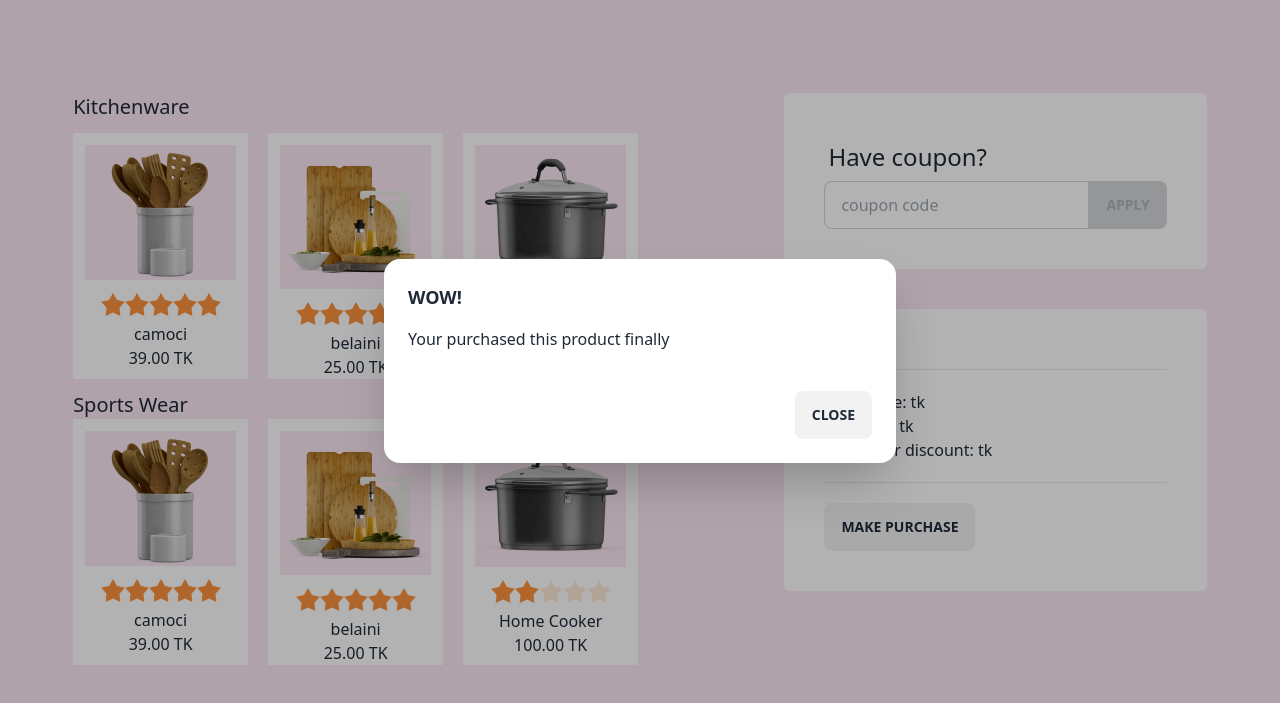
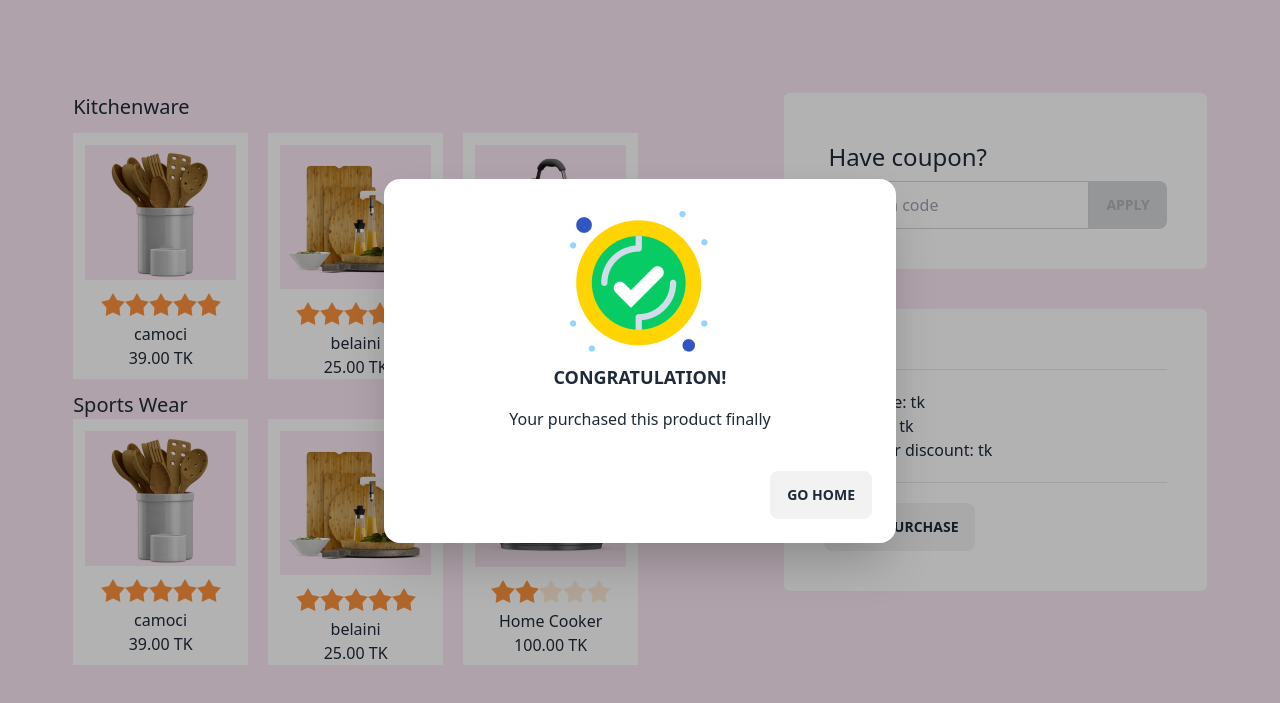
Before and after one commit to anikmk/summer-sale-landing-page, a plain HTML site: page index.html in a window 1280 px wide. Both pictures are taken after a click on the button "MAKE PURCHASE". Shown: the part 483-1186 px from the top of the page. Drawn offline with nearby package versions, Linux system fonts and the light colour scheme.

Commit message:
added modal

```diff
--- a/index.html
+++ b/index.html
@@ -163,12 +163,14 @@
                     <!-- Open the modal using ID.showModal() method -->
                     <button class="btn" onclick="my_modal_1.showModal()">Make Purchase</button>
                     <dialog id="my_modal_1" class="modal">
-                        <form method="dialog" class="modal-box">
-                            <h3 class="font-bold text-lg">WOW!</h3>
+                        <form method="dialog" class="modal-box text-center">
+                            <img src="images/congo.png" class="mx-auto" alt="">
+                            <h3 class="font-bold text-lg">CONGRATULATION!</h3>
                             <p class="py-4">Your purchased this product finally</p>
+
                             <div class="modal-action">
                                 <!-- if there is a button in form, it will close the modal -->
-                                <button class="btn">Close</button>
+                                <button class="btn">GO HOME</button>
                             </div>
                         </form>
                     </dialog>
```
